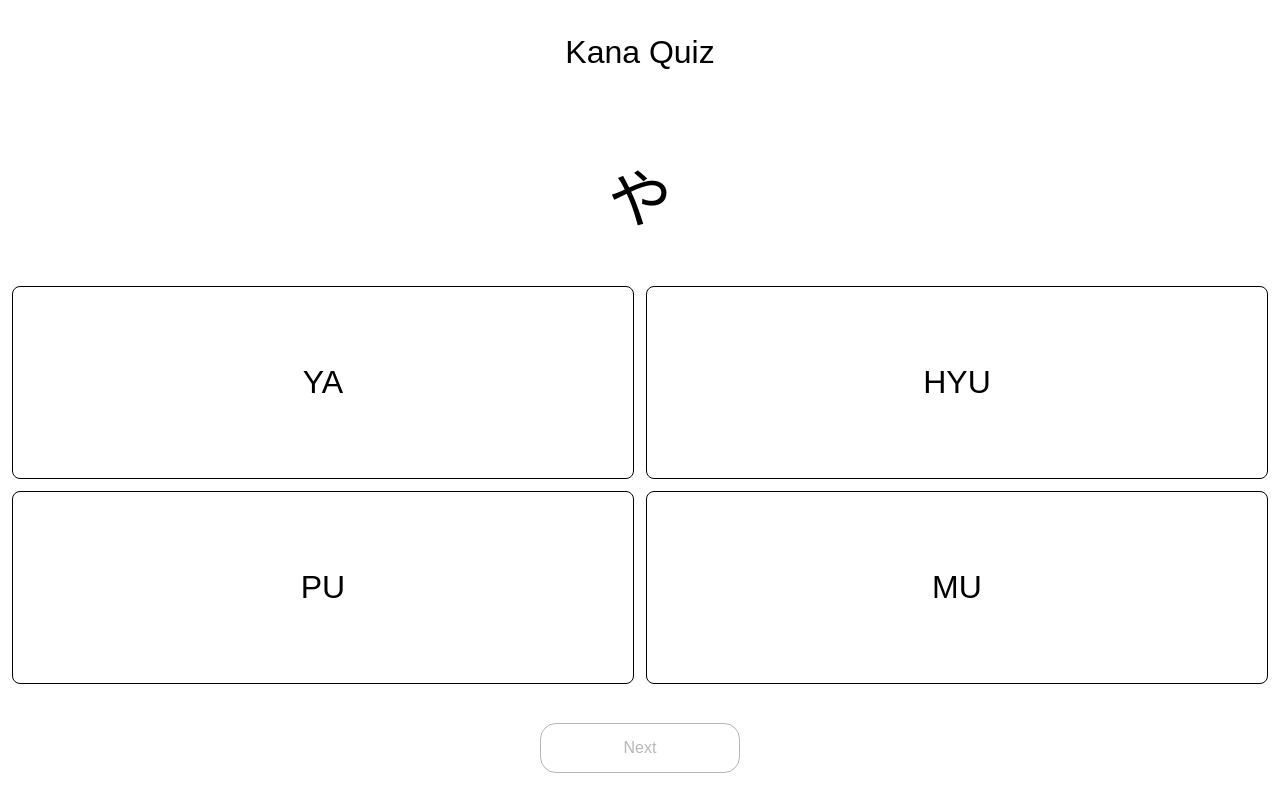
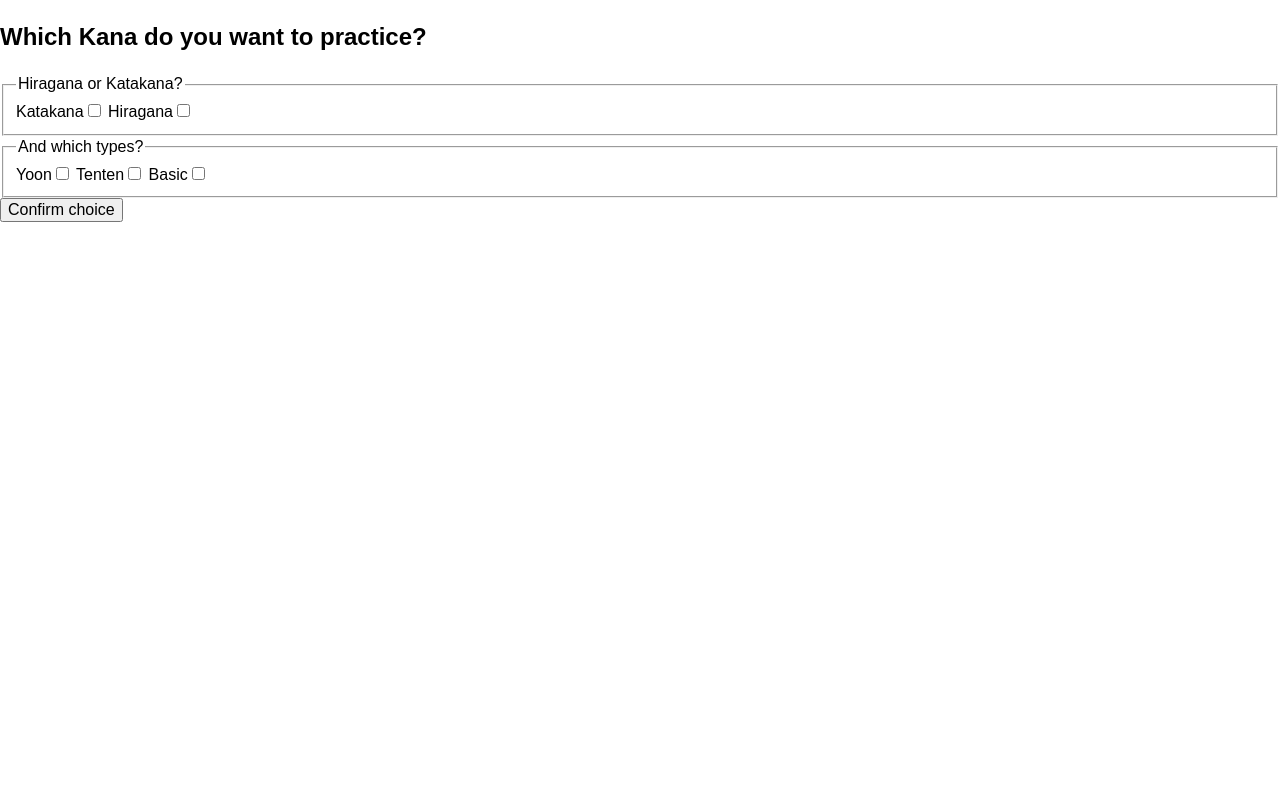
Before and after one commit to macfrei/kana-quiz-app, a React (Vite) app: page / in a window 1280 px wide. Built offline with nearby package versions, Linux system fonts and the light colour scheme.

Commit message:
Add filter to app

```diff
--- a/src/App.tsx
+++ b/src/App.tsx
@@ -2,6 +2,10 @@ import KanaQuiz from './components/KanaQuiz';
 import hiragana from './assets/hiragana';
 import { useState } from 'react';
 import { QuizStats } from './types/kanaQuiz';
+import QuizChoice from './components/QuizChoice';
+import katakana from './assets/katakana';
+import filterKana from './utils/filterKana';
+import { KanaType } from './types/kana';
 
 const initialResult = {
   tries: 0,
@@ -12,24 +16,40 @@ const initialResult = {
 
 function App() {
   const [result, setResult] = useState<QuizStats>(initialResult);
+  const [kana, setKana] = useState<KanaType[]>([]);
 
   function handleResult(quizStats: QuizStats) {
     setResult(quizStats);
   }
 
+  function chooseKana(kanaChoice: any) {
+    const kanas = [...hiragana, ...katakana];
+    const filteredKana = filterKana(kanas, kanaChoice);
+    setKana(filteredKana);
+  }
+
   return (
     <div>
-      {result.isComplete ? (
+      {kana.length === 0 && <QuizChoice onKanaChoice={chooseKana} />}
+      {kana.length > 0 && !result.isComplete && (
+        <KanaQuiz kana={kana} onResult={handleResult} />
+      )}
+      {result.isComplete && (
         <>
           <h1>Kana Quiz Result</h1>
           <ul>
             <li>Tries: {result.tries}</li>
             <li>Wrong: {result.wrong}</li>
           </ul>
-          <button onClick={() => setResult(initialResult)}>Try again</button>
+          <button
+            onClick={() => {
+              setResult(initialResult);
+              setKana([]);
+            }}
+          >
+            Try again
+          </button>
         </>
-      ) : (
-        <KanaQuiz kana={hiragana} onResult={handleResult} />
       )}
     </div>
   );
```
